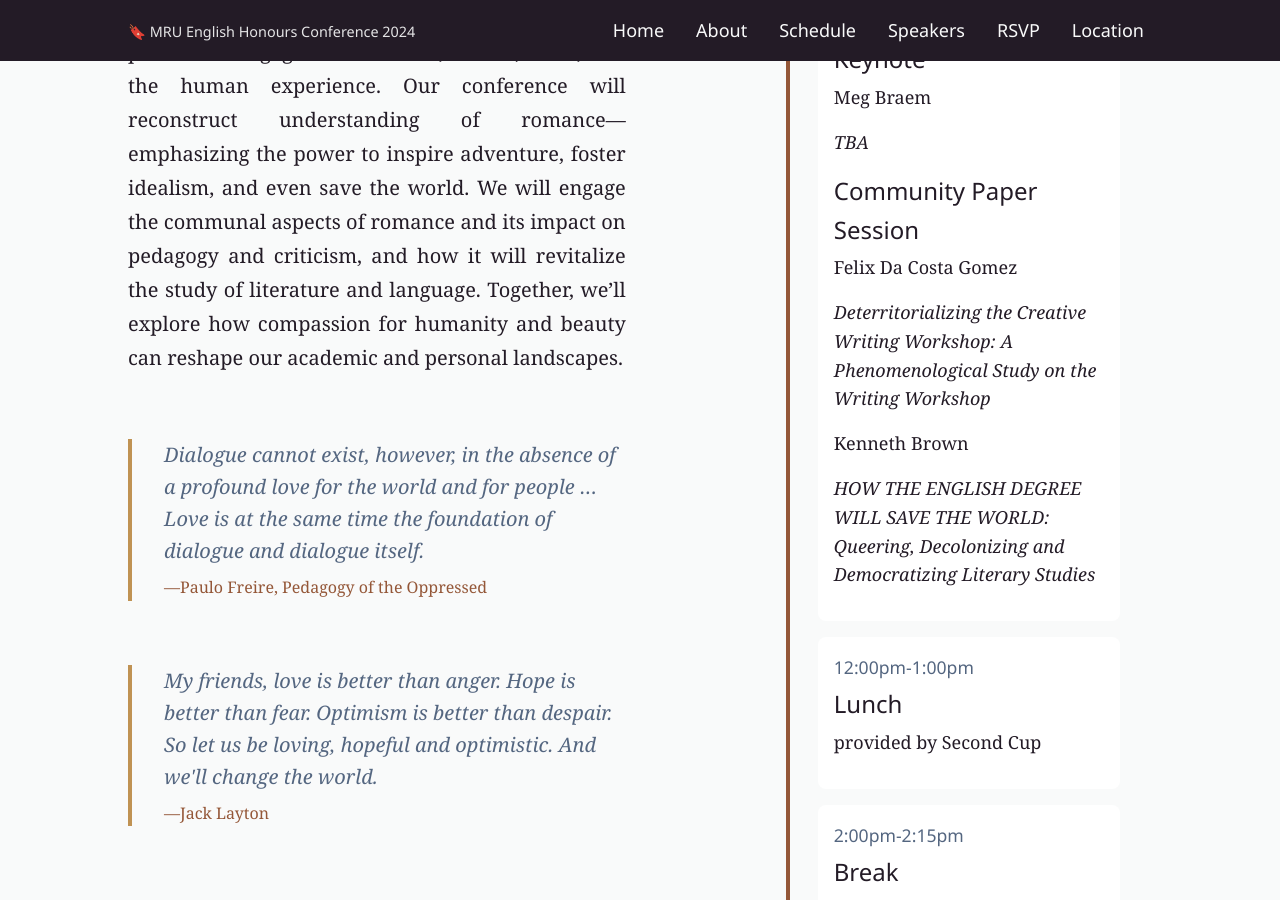
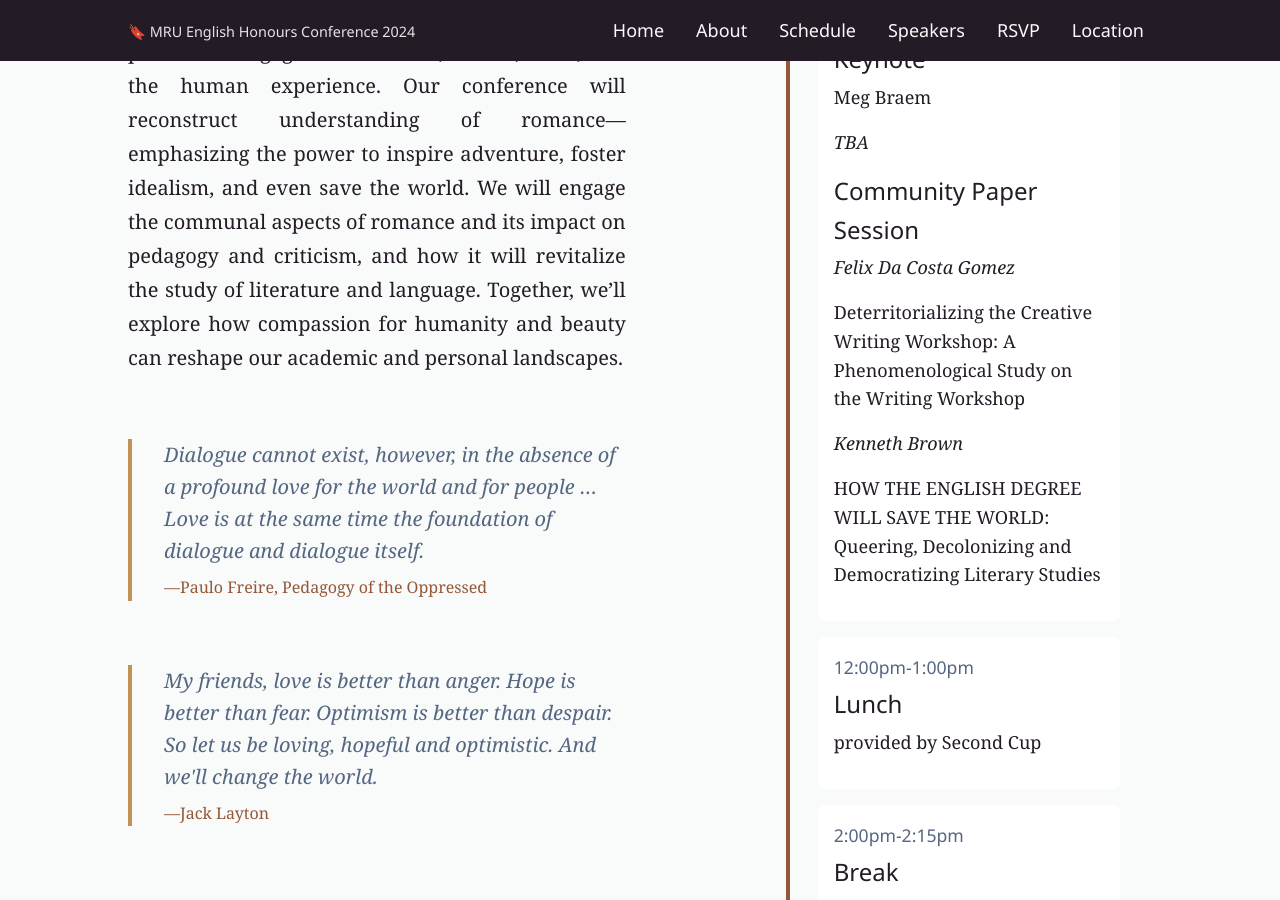
Before and after one commit to brennanbrown/communityandromance, a Jekyll site: the page built from index.html, in a window 1280 px wide and 900 px high, scrolled down 1367 px. Built offline with Jekyll 4.4.1, drawn with Linux system fonts in a browser that asks for light colours.

Commit message:
Add speaker styling

```diff
--- a/_includes/schedule.html
+++ b/_includes/schedule.html
@@ -26,9 +26,9 @@
 
             {% if event.speakers %}
             {% for speaker in event.speakers %}
-            <p>{{ speaker.name }}</p>
+            <p><em>{{ speaker.name }}</em></p>
             {% if speaker.title %}
-            <p><em>{{ speaker.title }}</em></p>
+            <p>{{ speaker.title }}</p>
             {% endif %}
             {% endfor %}
             {% endif %}
```
